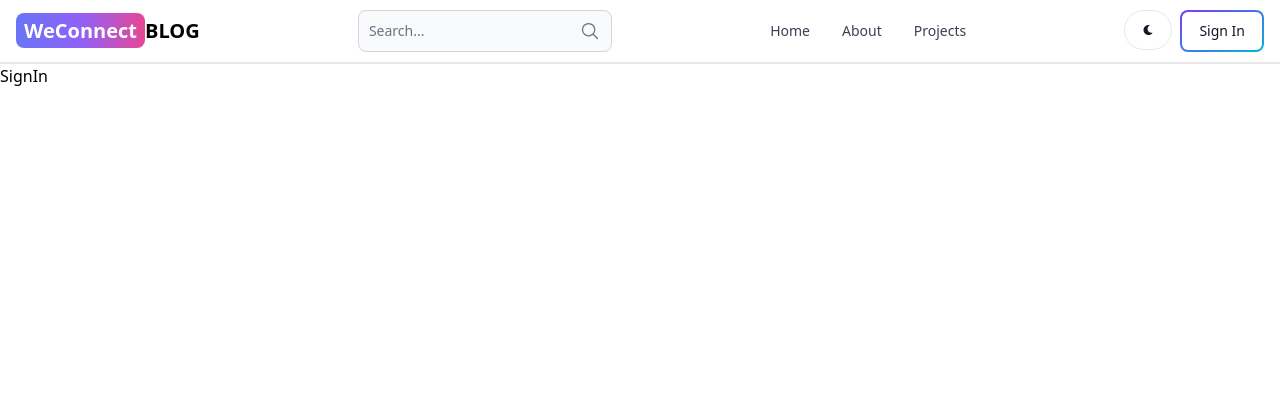
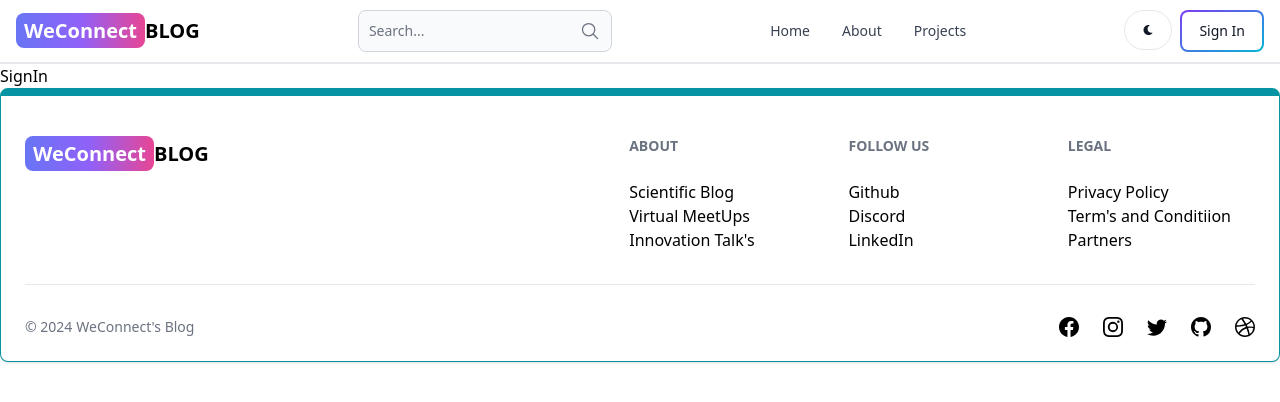
Before and after one commit to Anand3074/BLOG_APP, a React (Vite) app in the folder App_Blog/: page /sign-in in a window 1280 px wide. Shown: the top 402 px of the page. Built offline with nearby package versions, Linux system fonts and the light colour scheme.

Commit message:
created and added  footer section

```diff
--- a/App_Blog/src/App.jsx
+++ b/App_Blog/src/App.jsx
@@ -6,6 +6,8 @@
 import SignUp from './pages/SignUp.jsx'
 import SignIn from './pages/SignIn.jsx'
 import Header from './components/Header.jsx'
+import Footer from './components/Footer.jsx'
+
 const App = () => {
   return (
    <BrowserRouter>
@@ -17,6 +19,7 @@
         <Route path='/sign-up' element={<SignUp/>}/>
         <Route path='/sign-in' element={<SignIn/>}/>
         </Routes>
+    <Footer/>
    </BrowserRouter>
   )
 }
--- /dev/null
+++ b/App_Blog/src/components/Footer.jsx
@@ -0,0 +1,106 @@
+import { Footer } from 'flowbite-react'
+import React from 'react'
+import { Link } from 'react-router-dom'
+import { BsFacebook, BsInstagram, BsTwitter,BsDribbble, BsGithub } from "react-icons/bs";
+
+
+const FooterCom = () => {
+  return (
+    <Footer container className='border border-t-8
+    border-teal-500'>
+    <div className="w-full max-w-7xl mx-auto">
+        <div className="grid w-full justify-between sm:flex md:grid-cols-1">
+            <div className="mt-5">
+            <Link to='/' className='self-center whitesapce-nowrap
+             text-lg sm:text-xl font-semibold dark:text-white'>
+                <span className='px-2 py-1 bg-gradient-to-r from-indigo-500
+                via-purple-500 to-pink-500 rounded-lg text-white'>WeConnect</span>
+            BLOG
+            </Link >
+            </div>
+            <div className="grid grid-cols-2 gap-8 mt-4 sm:grid-cols-3 gap-6">
+                <div className="">
+                <Footer.Title title='About'/>
+                    <Footer.Link href='https://www.100jsprojects.com'
+                    target='_blank'
+                    rel='noopener noreferer'
+                    className='list-none'>
+                        Scientific Blog
+                    </Footer.Link>
+                    <Footer.Link href='/about'
+                    target='_blank'
+                    rel='noopener noreferer'
+                    className='list-none'>
+                        Virtual MeetUps
+                    </Footer.Link>
+                    <Footer.Link href='#'
+                    target='_blank'
+                    rel='noopener noreferer'
+                    className='list-none'>
+                        Innovation Talk's
+                    </Footer.Link>
+                </div>
+
+                <div className="">
+                <Footer.Title title='Follow Us'/>
+                    <Footer.Link href='https://www.github.com/Anand3074'
+                    target='_blank'
+                    rel='noopener noreferer'
+                    className='list-none'>
+                        Github
+                    </Footer.Link>
+                    <Footer.Link href='/about'
+                    target='_blank'
+                    rel='noopener noreferer'
+                    className='list-none'>
+                        Discord
+                    </Footer.Link>
+                    <Footer.Link href='/about'
+                    target='_blank'
+                    rel='noopener noreferer'
+                    className='list-none'>
+                        LinkedIn
+                    </Footer.Link>
+                </div>
+                <div className="">
+                <Footer.Title title='LEGAL'/>
+                    <Footer.Link href='https://www.100jsprojects.com'
+                    target='_blank'
+                    rel='noopener noreferer'
+                    className='list-none'>
+                        Privacy Policy
+                    </Footer.Link>
+                    <Footer.Link href='/about'
+                    target='_blank'
+                    rel='noopener noreferer'
+                    className='list-none'>
+                        Term's and Conditiion
+                    </Footer.Link>
+                    <Footer.Link href='#'
+                    target='_blank'
+                    rel='noopener noreferer'
+                    className='list-none'>
+                        Partners
+                    </Footer.Link>
+                </div>
+            </div>
+        </div>
+        <Footer.Divider/>
+        <div className="w-full sm:flex sm:items-center sm:justify-between">
+            <Footer.Copyright href='#' by="WeConnect's Blog" year={new Date().getFullYear()}/>
+            <div className="flex gap-6 sm:mt-0 mt-4 sm:jsutify-center">
+            <Footer.Icon href='' icon={BsFacebook}/>
+            <Footer.Icon href='' icon={BsInstagram}/>
+            <Footer.Icon href='' icon={BsTwitter}/>
+            <Footer.Icon href='' icon={BsGithub}/>
+            <Footer.Icon href='' icon={BsDribbble}/>
+
+            </div>
+        </div>
+    </div>
+
+    </Footer>
+  )
+}
+
+export default FooterCom
```
